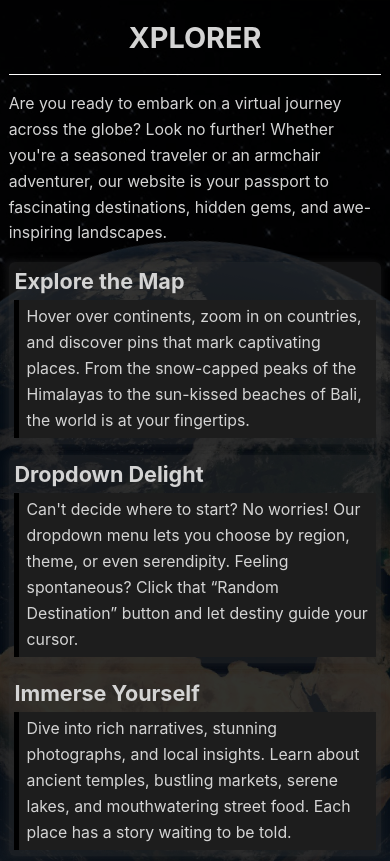
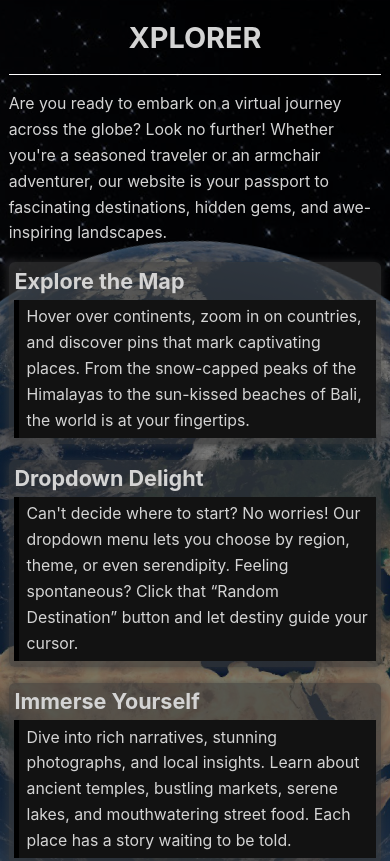
Before and after one commit to Lucas-Owen/Xplorer, a React app: page / in a window 390 px wide. Shown: the top 861 px of the page. Built offline with nearby package versions, Linux system fonts and the light colour scheme; no server answers.

Commit message:
Increase background opacity

```diff
--- a/src/components/App/App.css
+++ b/src/components/App/App.css
@@ -81,12 +81,12 @@
 }
 
 .paragraph-container {
-  --bg-color: rgba(50, 50, 50, 0.4);
+  --bg-color: rgba(60, 60, 60, 0.6);
   padding: 0 0.8rem 0.8rem;
   background-color: var(--bg-color);
   box-shadow: -1px 1px 8px 1px var(--bg-color);
   border-radius: 0.4rem;
-  margin: 0.8rem 0;
+  margin: 1.1rem 0;
 }
 
 .paragraph-container p {
@@ -98,7 +98,7 @@
   padding-bottom: 0.3rem;
   margin: 0.2rem;
   color: var(--default-color);
-  background-color: rgb(29, 29, 29);
+  background-color: rgb(18, 18, 18);
 }
 
 #earth {
@@ -145,7 +145,6 @@
 
   .paragraph-container {
     padding: 0 0.4rem 0.4rem;
-    margin: 0.8rem 0;
   }
 
   .paragraph-container p {
--- a/src/components/MapView/MapView.js
+++ b/src/components/MapView/MapView.js
@@ -37,7 +37,7 @@ export function CustomMap (props) {
       requestAnimationFrame(animate);
     }
   }, [map, position]);
-  const markers = positions.map(place => <Marker position={place.position} onClick={() => onSelectChange(place)} />);
+  const markers = positions.map((place, index) => <Marker key={index} position={place.position} onClick={() => onSelectChange(place)} />);
   return (
     <div style={{ width: "100%", height: "100%" }}>
       <Map defaultCenter={INITIAL_CAMERA.center} defaultZoom={INITIAL_CAMERA.zoom}>
--- a/src/components/PlaceArticle/PlaceArticle.css
+++ b/src/components/PlaceArticle/PlaceArticle.css
@@ -20,7 +20,7 @@
     position: relative;
     width: calc(100% - 0.4rem);
     margin: 1.2rem 0.2rem 0.2rem;
-    height: 350px;
+    height: 370px;
     overflow-x: hidden;
     transition: height 500ms;
 }
@@ -90,6 +90,6 @@
 
 @media screen and (max-width: 450px) {
     .Place-article .gallery-container {
-        height: 240px;
+        height: 210px;
     }
 }
--- a/src/index.css
+++ b/src/index.css
@@ -20,7 +20,7 @@ body::-webkit-scrollbar {
 body {
   color: var(--default-color);
   font-family: var(--default-font-family);
-  --background-opacity: 0.8;
+  --background-opacity: 0.5;
   -webkit-font-smoothing: antialiased;
   -moz-osx-font-smoothing: grayscale;
   margin: 0;
```
